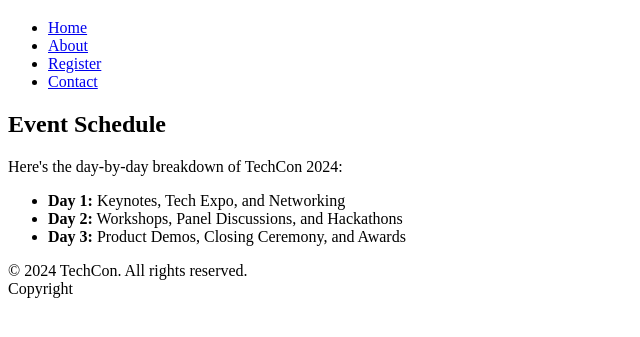
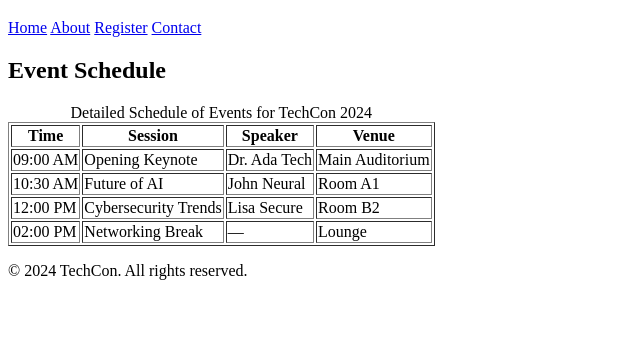
Before and after one commit to Ismaila-Sanusi-Dev/TechCon_HTML, a plain HTML site: page techcon_website/schedule.html in a window 1280 px wide. Shown: the part 61-398 px from the top of the page, without its empty margins (0-640 px from the left). Drawn offline with Linux system fonts and the light colour scheme.

Commit message:
Update schedule.html

```diff
--- a/techcon_website/schedule.html
+++ b/techcon_website/schedule.html
@@ -1,40 +1,66 @@
 <!DOCTYPE html>
 <html lang="en">
 <head>
-  <meta charset="UTF-8" />
-  <meta name="viewport" content="width=device-width, initial-scale=1.0" />
+  <meta charset="UTF-8">
   <title>Schedule - TechCon 2024</title>
 </head>
 <body>
-
   <header>
     <h1>TechCon 2024 Schedule</h1>
     <nav>
-      <ul>
-        <li><a href="index.html">Home</a></li>
-        <li><a href="about.html">About</a></li>
-        <li><a href="register.html">Register</a></li>
-        <li><a href="contact.html">Contact</a></li>
-      </ul>
+      <a href="index.html">Home</a>
+      <a href="about.html">About</a>
+      <a href="register.html">Register</a>
+      <a href="contact.html">Contact</a>
     </nav>
   </header>
 
   <main>
     <section>
       <h2>Event Schedule</h2>
-      <p>Here's the day-by-day breakdown of TechCon 2024:</p>
 
-      <ul>
-        <li><strong>Day 1:</strong> Keynotes, Tech Expo, and Networking</li>
-        <li><strong>Day 2:</strong> Workshops, Panel Discussions, and Hackathons</li>
-        <li><strong>Day 3:</strong> Product Demos, Closing Ceremony, and Awards</li>
-      </ul>
+      <table border="1">
+        <caption>Detailed Schedule of Events for TechCon 2024</caption>
+        <thead>
+          <tr>
+            <th scope="col">Time</th>
+            <th scope="col">Session</th>
+            <th scope="col">Speaker</th>
+            <th scope="col">Venue</th>
+          </tr>
+        </thead>
+        <tbody>
+          <tr>
+            <td>09:00 AM</td>
+            <td>Opening Keynote</td>
+            <td>Dr. Ada Tech</td>
+            <td>Main Auditorium</td>
+          </tr>
+          <tr>
+            <td>10:30 AM</td>
+            <td>Future of AI</td>
+            <td>John Neural</td>
+            <td>Room A1</td>
+          </tr>
+          <tr>
+            <td>12:00 PM</td>
+            <td>Cybersecurity Trends</td>
+            <td>Lisa Secure</td>
+            <td>Room B2</td>
+          </tr>
+          <tr>
+            <td>02:00 PM</td>
+            <td>Networking Break</td>
+            <td>—</td>
+            <td>Lounge</td>
+          </tr>
+        </tbody>
+      </table>
     </section>
   </main>
 
   <footer>
-    <p>&copy; 2024 TechCon. All rights reserved. <br>Copyright</p>
+    <p>&copy; 2024 TechCon. All rights reserved.</p>
   </footer>
-
 </body>
 </html>
```
